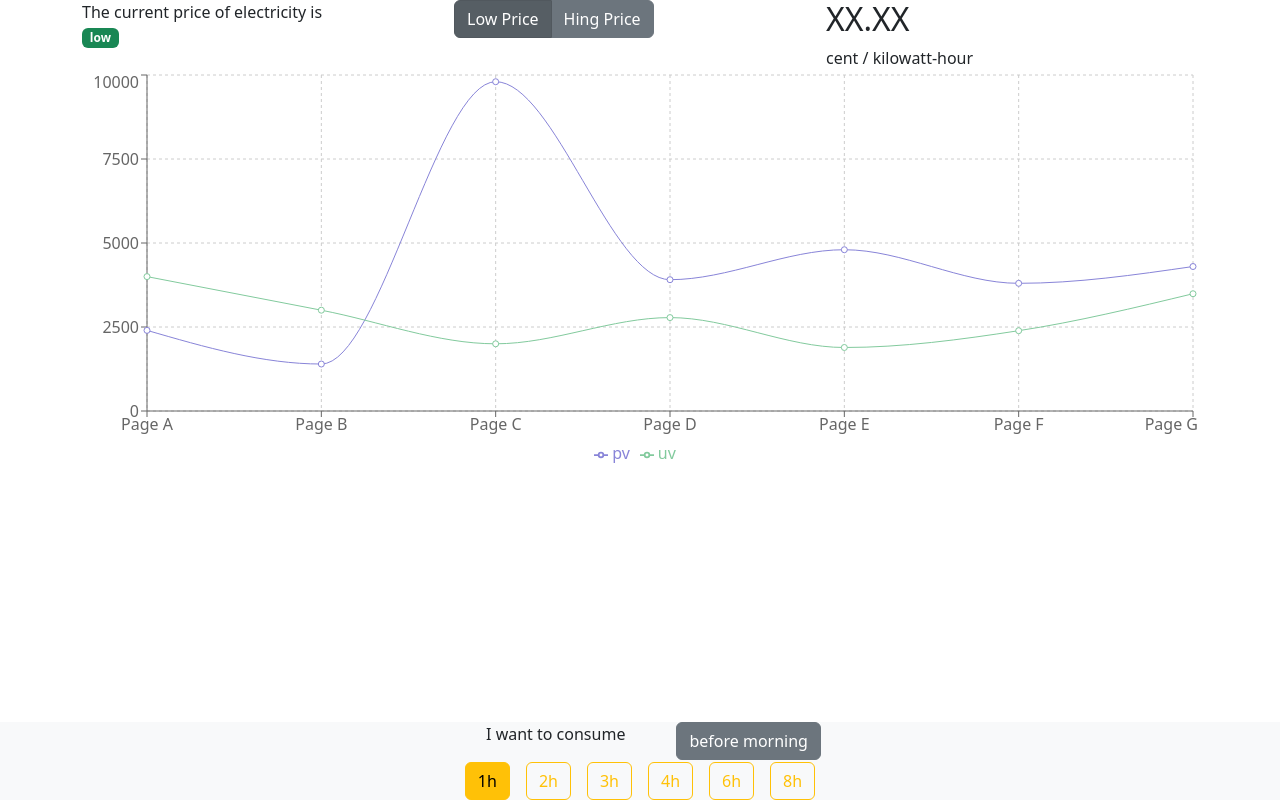
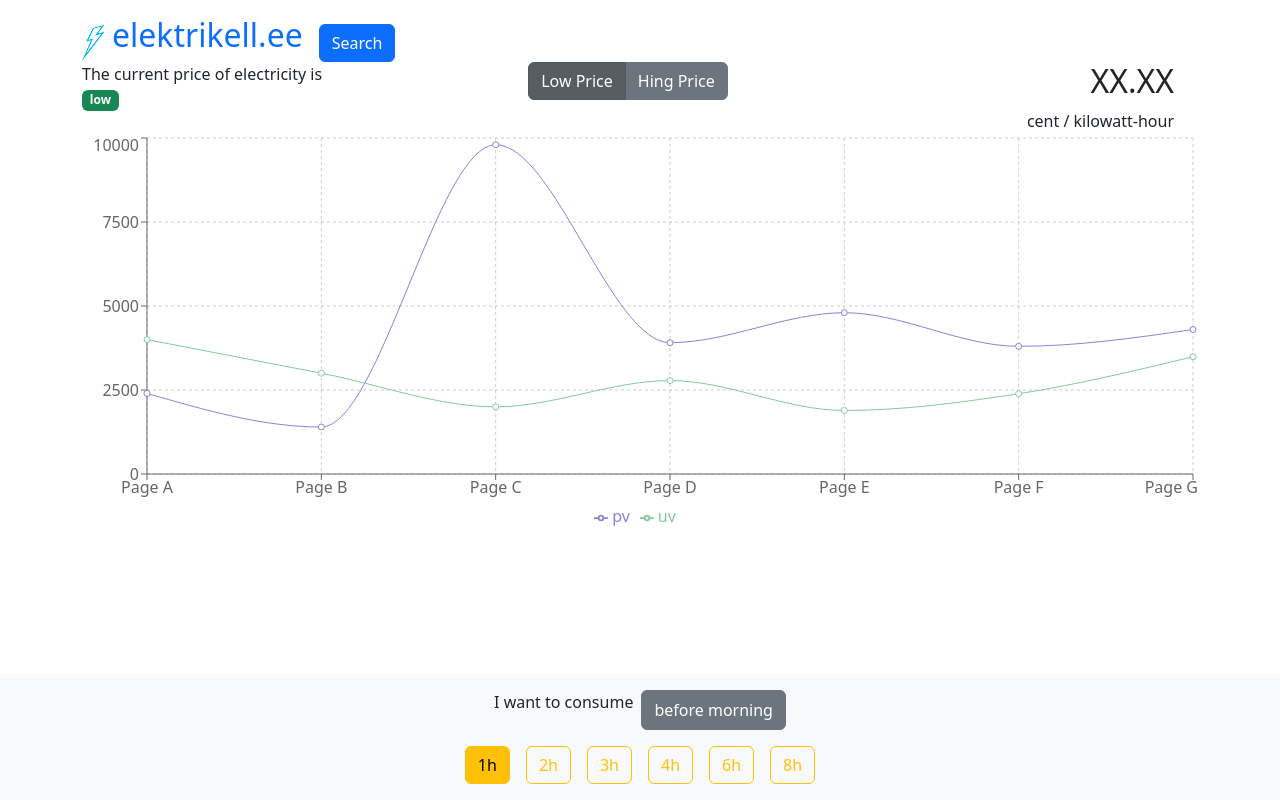
Before and after one commit to Mol4aliva/elektrikell, a React (Create React App) app: page / in a window 1280 px wide. Built offline with nearby package versions, Linux system fonts and the light colour scheme.

Commit message:
Integrated Offcanvas component with search form

```diff
--- a/src/Footer/TargetLow.jsx
+++ b/src/Footer/TargetLow.jsx
@@ -7,15 +7,13 @@ function TargetLow(props) {
     return (
         <>
             <Row className="justify-content-md-center">
-                <Col xs lg="2">
-                    <p>I want to consume</p>
-                </Col>
-                <Col md="auto">
-                    <Button variant="secondary">before morning</Button>
+                <Col  xs={12} md={8} className="d-flex justify-content-center mb-3 mt-3">
+                    <p >I want to consume</p>
+                    <Button variant="secondary" className="ms-2 ">before morning</Button>
                 </Col>
             </Row>
             <Row>
-                <Col>
+                <Col className="mb-3">
                     <Intervals {...props}/>
                 </Col>
             </Row>
--- a/src/Head/Info.jsx
+++ b/src/Head/Info.jsx
@@ -13,7 +13,7 @@ function Info({ activePrice, setActivePrice }) {
                 <div>The current price of electricity is</div>
                 <Badge bg={BADGES[0].name}>{BADGES[0].id}</Badge>
             </Col>
-            <Col>
+            <Col className="text-center">
                 <ButtonGroup>
                     {PRICE_BUTTONS.map(({ name, id}) => (
                     <Button
@@ -28,7 +28,7 @@ function Info({ activePrice, setActivePrice }) {
                 </ButtonGroup>
 
             </Col>
-            <Col>
+            <Col className="text-end">
                 <h2>XX.XX</h2>
                 <div>cent / kilowatt-hour</div>
             </Col>
--- a/src/Head/Logo.jsx
+++ b/src/Head/Logo.jsx
@@ -1,9 +1,64 @@
+import { useState } from 'react';
+import Row from "react-bootstrap/Row";
 import Col from 'react-bootstrap/Col';
+import Button from 'react-bootstrap/Button';
+import Offcanvas from 'react-bootstrap/Offcanvas';
+import Form from 'react-bootstrap/Form';
+
+import logo from './logo.png';
 function Logo() {
+    const [show, setShow] = useState(false);
+
+    const handleClose = () => setShow(false);
+    const handleShow = () => setShow(true);
+    const handleSubmit = (event) => {
+        event.preventDefault();
+
+        const fromValue = event.target.elements.from?.value;
+        const untilValue = event.target.elements.until?.value;
+
+
+        if (fromValue && untilValue) {
+            console.log("From:", fromValue);
+            console.log("Until:", untilValue);
+
+        } else {
+            console.error("Values are undefined");
+        }
+
+    };
     return(
-        <Col>
+        <Row className="align-items-start mt-3">
+            <Col>
+                <img src={logo} alt="Logo" />
+                <h2 className="text-primary d-inline-block">elektrikell.ee</h2>
+                <Button className="ms-3" variant="primary" onClick={handleShow}>
+                    Search
+                </Button>
 
-        </Col>
+                <Offcanvas show={show} onHide={handleClose}>
+                    <Offcanvas.Header closeButton>
+                        <Offcanvas.Title>Search</Offcanvas.Title>
+                    </Offcanvas.Header>
+                    <Offcanvas.Body>
+                        <Form onSubmit={handleSubmit}>
+                            <Form.Group className="mb-3" controlId="formFrom">
+                                <Form.Label>From</Form.Label>
+                                <Form.Control name="from" type="date" />
+                            </Form.Group>
+                            <Form.Group className="mb-3" controlId="formUntil">
+                                <Form.Label>Until</Form.Label>
+                                <Form.Control name="until" type="date" />
+                            </Form.Group>
+                            <Button variant="primary" type="submit">
+                                Search
+                            </Button>
+                        </Form>
+                    </Offcanvas.Body>
+                </Offcanvas>
+            </Col>
+        </Row>
     );
 }
+
 export default Logo;
```
Also changed, not shown: src/Head/logo.png (added).
